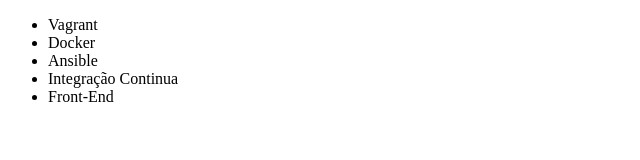
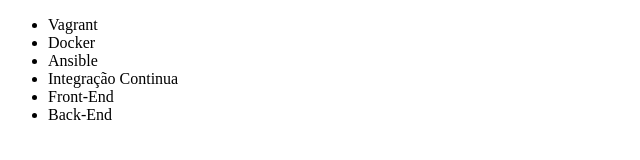
Before and after one commit to lucasa1feu/Testando, a plain HTML site: page index.html in a window 1280 px wide. Shown: the full height of the page, 0-640 px from the left. Drawn offline with Linux system fonts and the light colour scheme.

Commit message:
Adicionando curso Back-End

```diff
--- a/index.html
+++ b/index.html
@@ -11,6 +11,7 @@
         <li>Ansible</li>
         <li>Integração Continua</li>
         <li>Front-End</li>
+        <li>Back-End</li>
     </ul>
 </body>
 </html>
```
